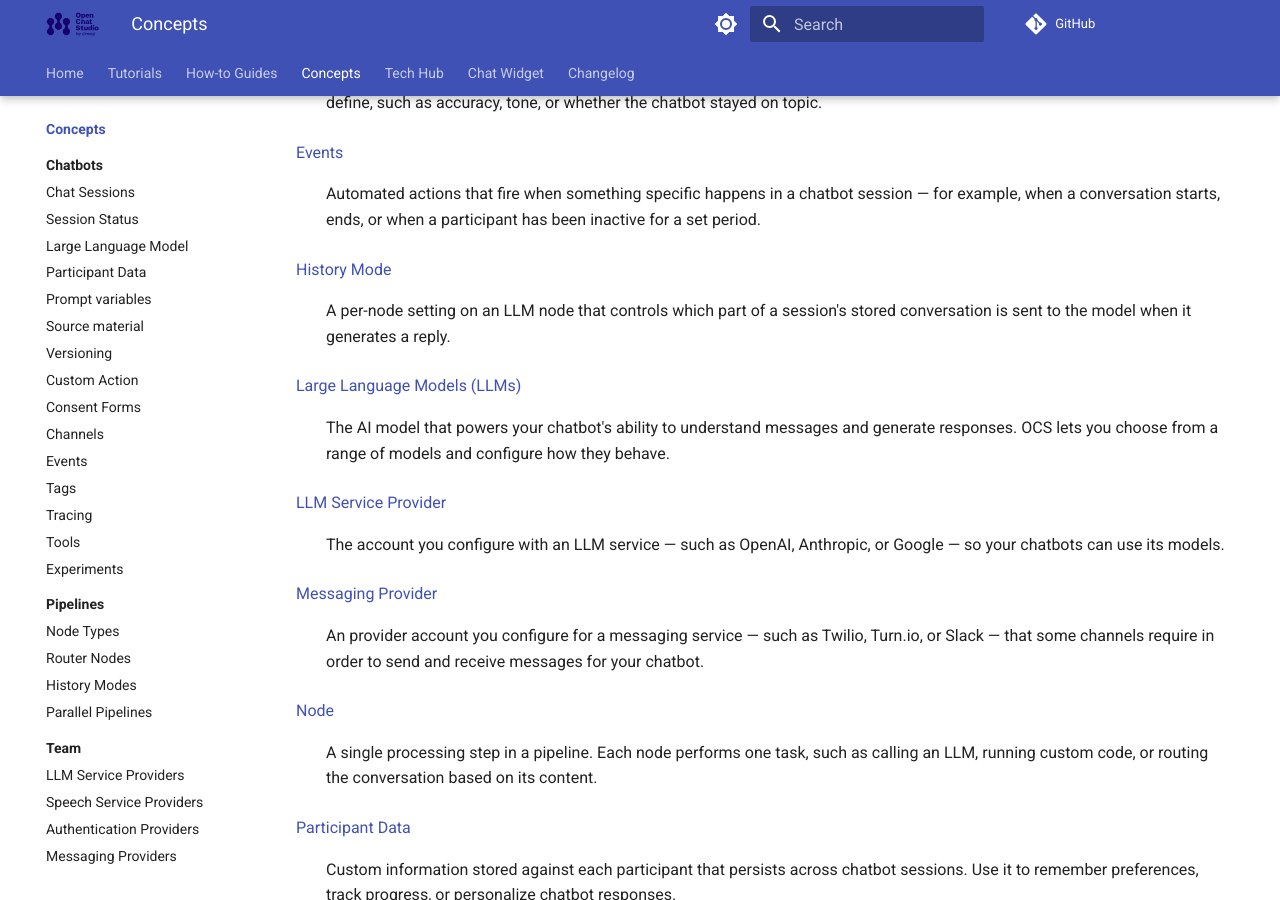
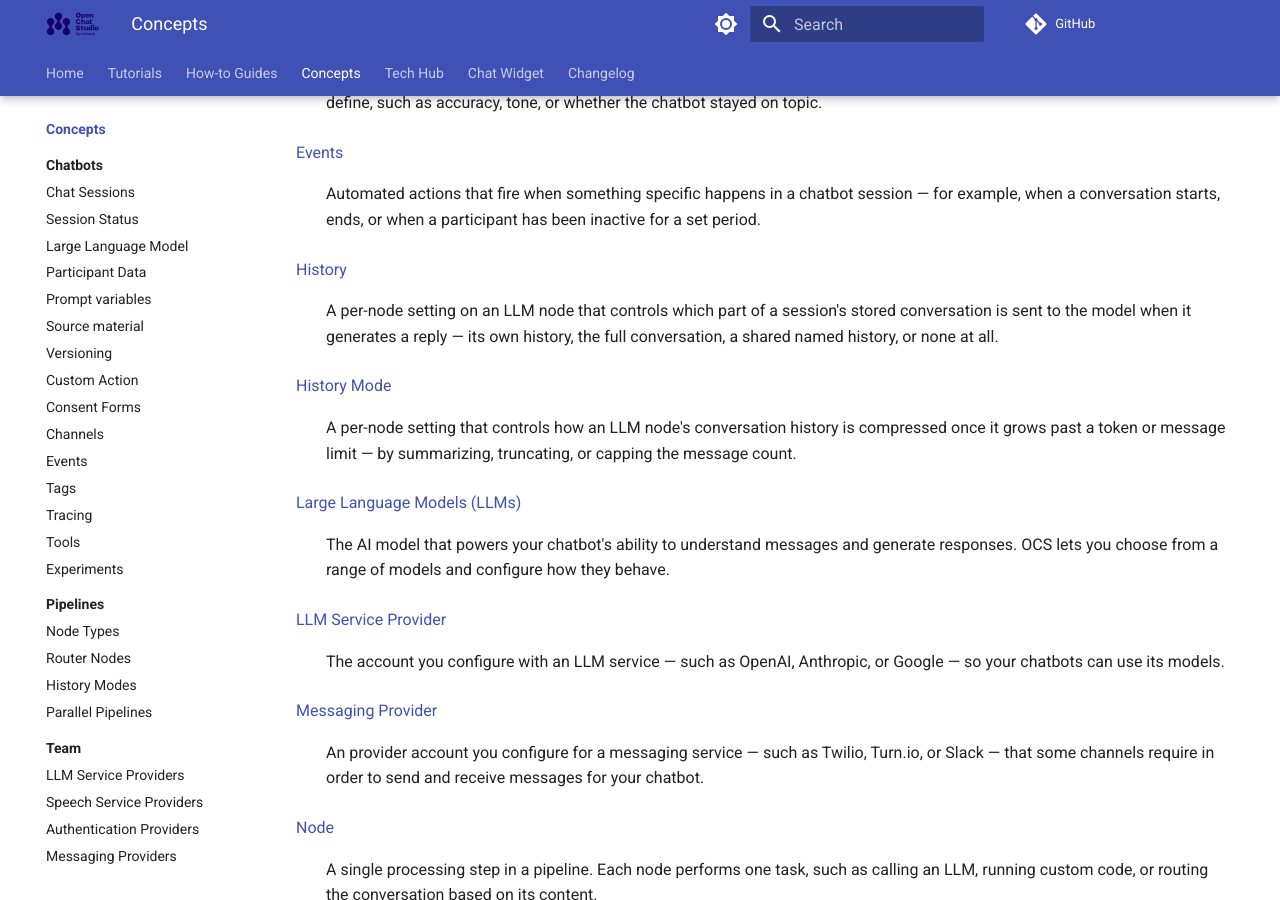
Before and after one commit to dimagi/open-chat-studio-docs, an MkDocs documentation site: the page built from docs/concepts/index.md, in a window 1280 px wide and 900 px high, scrolled down 1297 px. Built offline with MkDocs 1.6.1 and Material for MkDocs 9.7.7, drawn with Linux system fonts in a browser that asks for light colours; a script that is not in the unit is left out; comment, search, counter and statistics services are not loaded.

Commit message:
Clarify that 2 concepts. History (type) and History mode (ie summarise, truncate)

```diff
--- a/docs/concepts/index.md
+++ b/docs/concepts/index.md
@@ -42,8 +42,11 @@ For step-by-step instructions on completing specific tasks, see the [How-to guid
 [Events](events.md)
 : Automated actions that fire when something specific happens in a chatbot session — for example, when a conversation starts, ends, or when a participant has been inactive for a set period.
 
-[History Mode](pipelines/history.md)
-: A per-node setting on an LLM node that controls which part of a session's stored conversation is sent to the model when it generates a reply.
+[History](pipelines/history.md)
+: A per-node setting on an LLM node that controls which part of a session's stored conversation is sent to the model when it generates a reply — its own history, the full conversation, a shared named history, or none at all.
+
+[History Mode](pipelines/history.md#history-mode)
+: A per-node setting that controls how an LLM node's conversation history is compressed once it grows past a token or message limit — by summarizing, truncating, or capping the message count.
 
 [Large Language Models (LLMs)](llm.md)
 : The AI model that powers your chatbot's ability to understand messages and generate responses. OCS lets you choose from a range of models and configure how they behave.
```
Also changed, not shown: docs/concepts/pipelines/nodes.md (+1 -1 lines), docs/concepts/pipelines/router_nodes.md (+1 -1 lines), docs/how-to/routers/llm_router.md (+2 -2 lines), docs/tutorials/configure_llm_node.md (+2 -2 lines).
